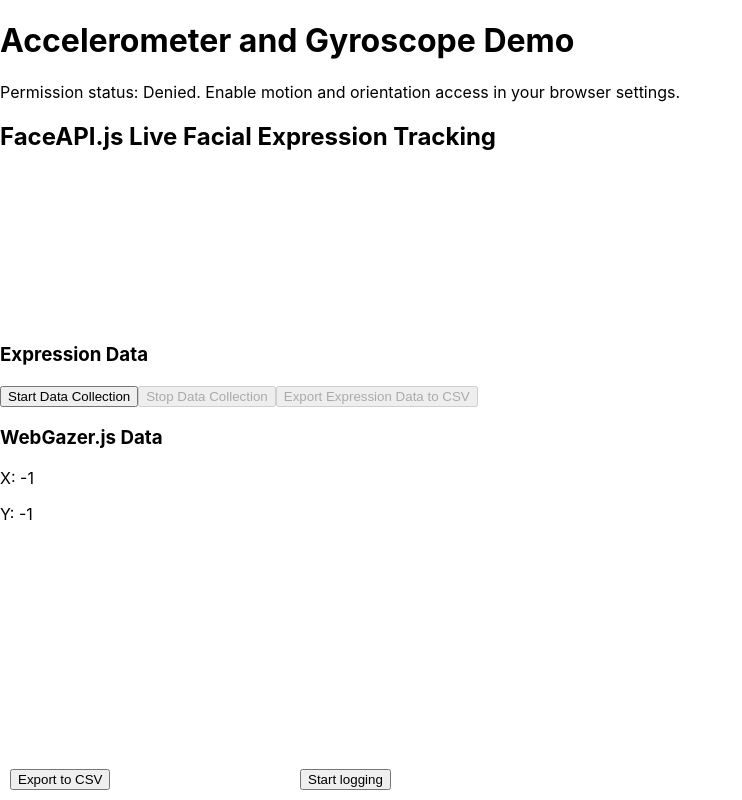
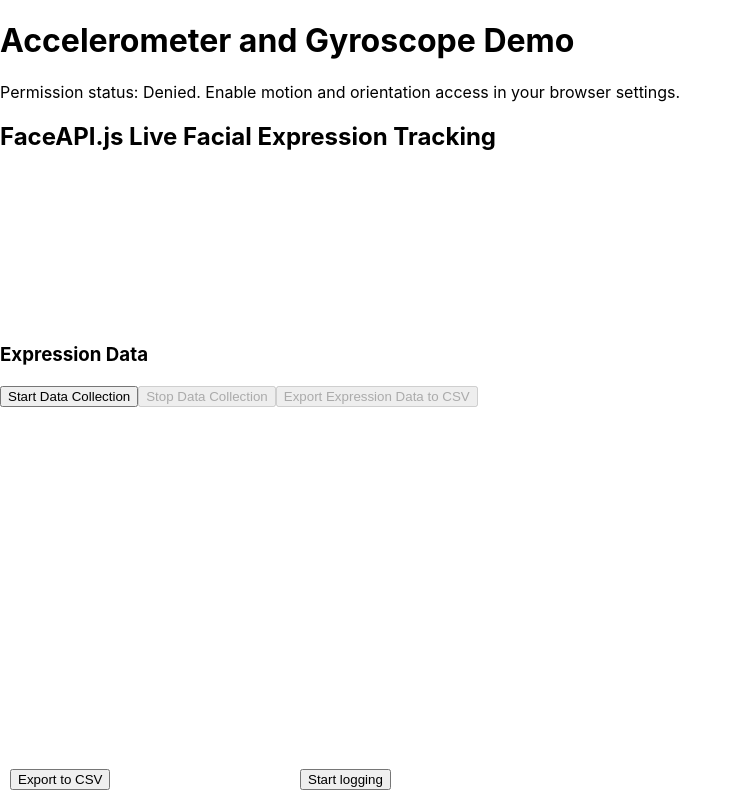
Before and after one commit to titisaca/combine-components, a React (Create React App) app: page / in a window 1280 px wide. Shown: the whole page, without its empty margins (0-742 px from the left). Built offline with nearby package versions, Linux system fonts and the light colour scheme; no server answers.

Commit message:
Clean up
Same as previous commit but cleaner to share with the team

```diff
--- a/src/App.js
+++ b/src/App.js
@@ -2,7 +2,7 @@
 // import ConsoleOutput from './ConsoleOutput';
 import './App.css';
 import FaceApiLoader from './FaceApiLoader';
-import WebGazeLoader from './WebGazerLoader';
+// import WebGazeLoader from './WebGazerLoader';
 import VideoStream from './VideoStream';
 
 const App = () => {
@@ -209,7 +209,7 @@
 
       <main>
         <FaceApiLoader videoStream={stream} />
-        <WebGazeLoader videoStream={stream} />
+        {/* <WebGazeLoader videoStream={stream} /> */}
 </main>
 
     </div>
```
